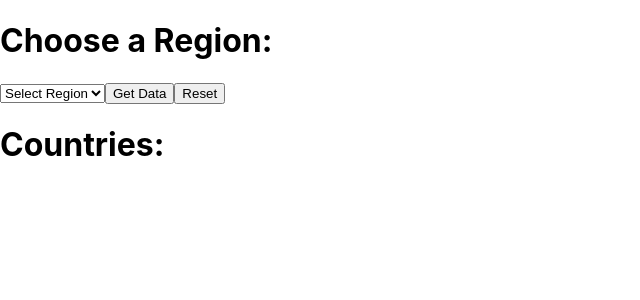
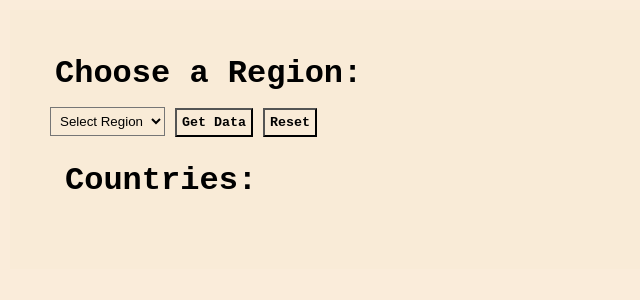
Before and after one commit to Milton3000/countryflags, a React (Create React App) app: page / in a window 1280 px wide. Shown: the top 300 px of the page, without its empty margins (0-640 px from the left). Built offline with nearby package versions, Linux system fonts and the light colour scheme.

Commit message:
Last changes CSS

```diff
--- a/src/App.js
+++ b/src/App.js
@@ -1,6 +1,7 @@
 import React from "react";
 import Regions from "./components/Regions";
 import CountryList from "./components/CountryList";
+import styles from "./styles.css"
 
 function App() {
   return (
--- a/src/components/CountryList.jsx
+++ b/src/components/CountryList.jsx
@@ -1,18 +1,40 @@
-
-import React from "react";
+import React, { useState } from "react";
 
 const CountryList = ({ regionData }) => {
+  const [selectedCountry, setSelectedCountry] = useState(null);
+
+  const toggleCountryInfo = (country) => {
+    if (selectedCountry === country) {
+      setSelectedCountry(null);
+    } else {
+      setSelectedCountry(country);
+    }
+  };
 
   return (
     <div>
       <h1> Countries: </h1>
-      <ul>
-        {regionData && regionData.map((country, index) => (
-          <li key={index}>
-            {country.name?.common} - {country.capital} - Population:{" "}
-            {country.population}
-          </li>
-        ))}
+      <ul className="grid-container">
+        {regionData &&
+          regionData.map((country, index) => (
+            <li className="list-style" key={index}>
+              {country.flags && (
+                <img className="image"
+                  src={country.flags.svg}
+                  alt={`Flag of ${country.name?.common}`}
+                  onClick={() => toggleCountryInfo(country)}
+                  style={{ cursor: "pointer" }}
+                />
+              )}
+              {selectedCountry === country && (
+                <div className="info-container">
+                  <p className="info-style">Country: {country.name?.common}</p>
+                  <p className="info-style">Capital: {country.capital}</p>
+                  <p className="info-style">Population: {country.population}</p>
+                </div>
+              )}
+            </li>
+          ))}
       </ul>
     </div>
   );
--- a/src/components/Regions.jsx
+++ b/src/components/Regions.jsx
@@ -15,8 +15,8 @@ const Regions = () => {
       const data = await response.json();
       console.log("Fetched data:", data);
       setRegionData(data);
-      setGetDataClicked(false);
     }
+    setGetDataClicked(false);
   };
 
   useEffect(() => {
--- /dev/null
+++ b/src/styles.css
@@ -0,0 +1,43 @@
+* {
+    padding: 5px;
+    margin: 5px;
+    box-sizing: border-box;
+    background-color: rgba(250, 235, 215, 0.9);
+}
+
+.image {
+    min-width: 50px;
+    max-width: 100%;
+    height: auto;
+    padding: 12px;
+    margin: 5px;
+}
+
+h1 {
+    font-family: monospace, sans-serif;
+    font-weight: 900;
+}
+
+button, option {
+    font-family: monospace, sans-serif;
+    font-weight: 900;
+}
+
+.info-style {
+    text-align: center;
+    font-family: monospace, sans-serif;
+    font-weight: 600;
+    margin: 0;
+    font-size: 12px;
+}
+
+.list-style {
+    list-style: none;
+}
+
+.grid-container {
+    display: grid;
+    grid-template-columns: repeat(auto-fit, minmax(100px, 1fr));
+    grid-gap: 8px;
+    align-items: center;
+}
```
